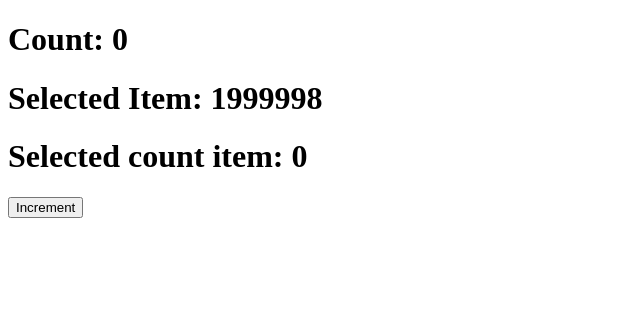
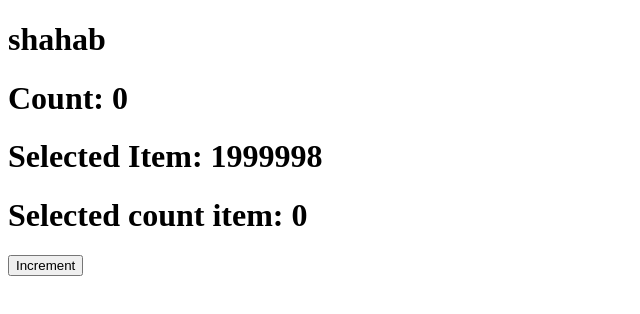
Before and after one commit to shahabgohar/react-hooks, a React (Vite) app: page / in a window 1280 px wide. Shown: the top 314 px of the page, without its empty margins (0-640 px from the left). Built offline with nearby package versions, Linux system fonts and the light colour scheme.

Commit message:
added useContext example

```diff
--- a/src/examples/callback/CallbackExample.jsx
+++ b/src/examples/callback/CallbackExample.jsx
@@ -1,5 +1,6 @@
-import {React, useCallback, useState} from "react";
+import {React, useCallback, useContext, useState} from "react";
 import SearchInput from "./SearchInput.jsx";
+import {DashboardContext} from "../context/DashboardContext.js";
 
 const usersList = [
     'james',
@@ -9,7 +10,7 @@ const usersList = [
     'chuay'
 ]
 export default function CallbackExample() {
-
+    const user = useContext(DashboardContext)
     const [users, setUsers] = useState(usersList)
     // returns a memoized function which will be considered same on each component re-render when passed as props
     // frozen
@@ -37,6 +38,7 @@ export default function CallbackExample() {
 
     return (
         <div>
+            {user.name}
             <div className="flex flex-row justify-center items-center gap-2">
                 <button onClick={shuffleList}>Shuffle</button>
                 <SearchInput onChange={handleSearch}></SearchInput>
--- /dev/null
+++ b/src/examples/context/DashboardContext.js
@@ -0,0 +1,3 @@
+import {createContext} from "react";
+
+export const DashboardContext = createContext(undefined)
--- a/src/examples/memo/MemoExample.jsx
+++ b/src/examples/memo/MemoExample.jsx
@@ -1,4 +1,5 @@
-import {React, useMemo, useState} from "react";
+import {React, useContext, useMemo, useState} from "react";
+import {DashboardContext} from "../context/DashboardContext.js";
 
 
 
@@ -14,6 +15,7 @@ const initialItems = new Array(199_999_9).fill(0).map((_,i) => {
  */
 export default function memoExample() {
     console.log('memo ran')
+    const user = useContext(DashboardContext)
     const [count, setCount] = useState(0)
     const [items] = useState(initialItems)
 
@@ -37,6 +39,7 @@ export default function memoExample() {
 
     return (
         <div>
+            <h1>{user.name}</h1>
             <h1>Count: {count}</h1>
             <h1>Selected Item: {selectedItem?.id}</h1>
             <h1>Selected count item: {selectedCountItem?.id}</h1>
--- a/src/main.jsx
+++ b/src/main.jsx
@@ -6,6 +6,7 @@ import {
 } from "react-router-dom";
 import MemoExample from "./examples/memo/MemoExample.jsx"
 import CallbackExample from "./examples/callback/CallbackExample.jsx";
+import {DashboardContext} from "./examples/context/DashboardContext.js";
 
 const router = createBrowserRouter([
     {
@@ -18,8 +19,13 @@ const router = createBrowserRouter([
     }
 ]);
 
+
 ReactDOM.createRoot(document.getElementById('root')).render(
   <React.StrictMode>
-      <RouterProvider router={router} />
+      <DashboardContext.Provider value={{
+          name: "shahab"
+      }}>
+        <RouterProvider router={router} />
+      </DashboardContext.Provider>
   </React.StrictMode>,
 )
```
